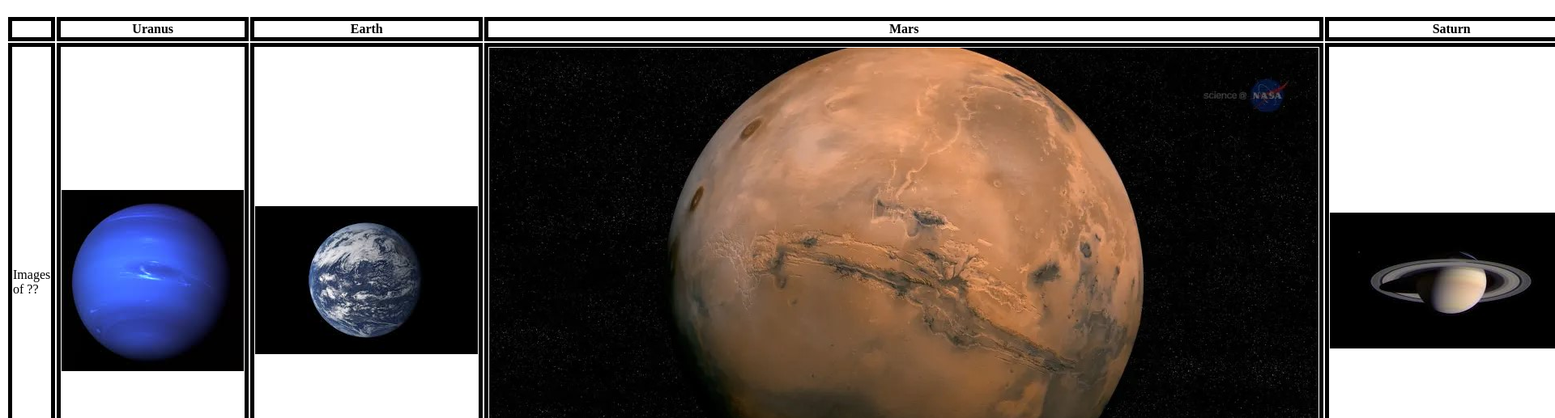
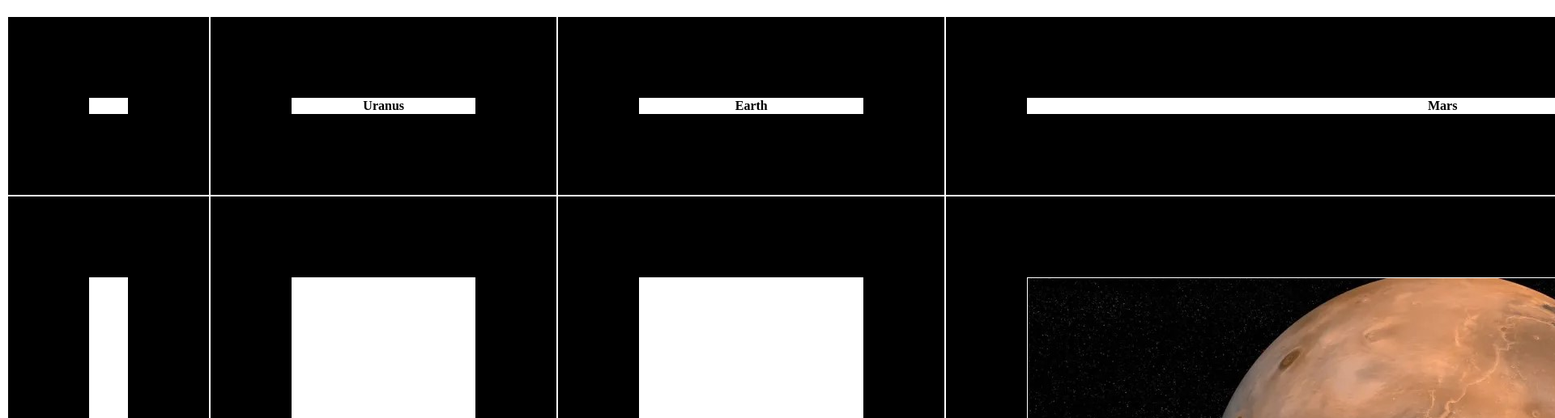
Before and after one commit to RstoykoMadeit/webdev_lab7, a plain HTML site: page index.html in a window 1280 px wide. Shown: the part 61-578 px from the top of the page at 81% size, 1920 px wide, since content can reach past the window. Drawn offline with Linux system fonts and the light colour scheme.

Commit message:
Update style.css

```diff
--- a/css/style.css
+++ b/css/style.css
@@ -11,6 +11,6 @@ body {
 	color: #e35335;
 }
 td, th {
-	border: 5px solid;
+	border: 100px solid;
 
   }
```
